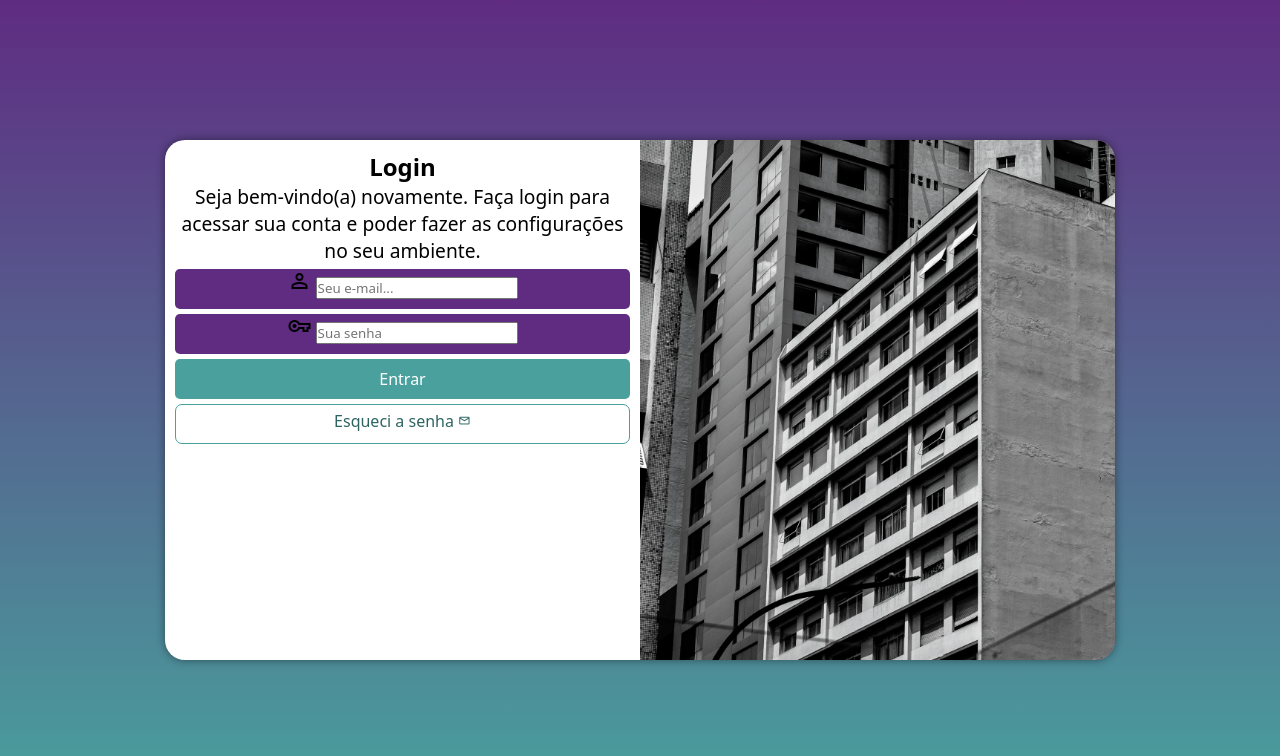
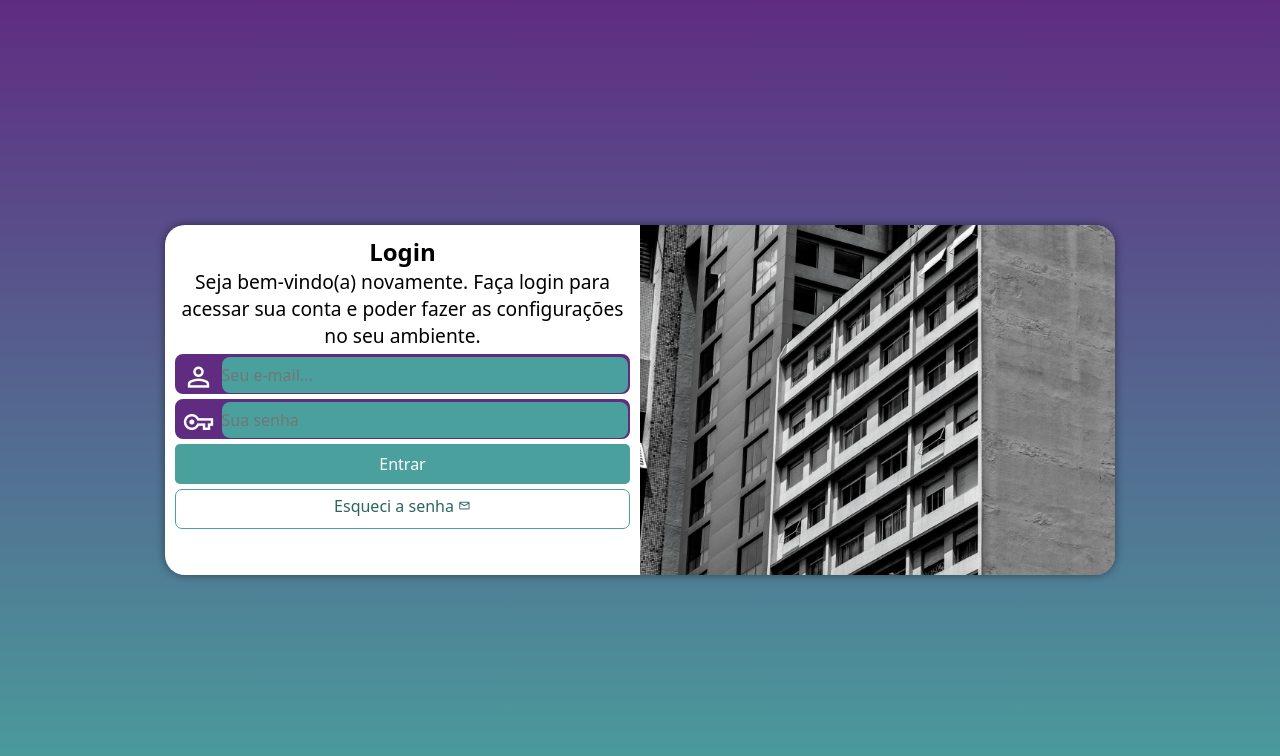
Before and after one commit to Douglas2903/projeto-login, a plain HTML site: page index.html in a window 1280 px wide. Drawn offline with nearby package versions, Linux system fonts and the light colour scheme.

Commit message:
finalização do projeto

```diff
--- a/estilos/media-querie.css
+++ b/estilos/media-querie.css
@@ -8,6 +8,7 @@
 
     section#login{
         width: 80vw;
+        height: 290px;
     }
 
     section#login div#imagem{
@@ -31,6 +32,7 @@
 
     section#login{
         width: 950px;
+        height: 350px;
     }
 
     section#login div#imagem{
--- a/estilos/style.css
+++ b/estilos/style.css
@@ -34,12 +34,12 @@ section#login{
     position: absolute;
     top: 50%;
     left: 50%;
-    transform: translate(-50%, -50%);
 
     overflow: hidden;
 
     box-shadow: 0px 0px 10px rgba(0, 0, 0, 0.452);
 
+    transform: translate(-50%, -50%);
     transition: width 0.3s, height 0.3s;
     transition-timing-function: ease;
 }
@@ -68,15 +68,38 @@ div#formulario p{
 
 form div.campo{
     background-color: #5f2c82;
+    border: 2px solid #5f2c82;
     display: block;
     width: 100%;
     height: 40px;
-    border-radius: 5px;
+    border-radius: 8px;
     margin: 5px 0px;
 }
 
 form label{
     display: none;
+}
+
+div.campo span{
+    color: white;
+    /* background-color: black; */
+    font-size: 2em;
+    width: 40px;
+    padding: 5px;
+}
+
+div.campo input{
+    background-color: #49a09d;
+    font-size: 1em;
+    width: calc(100% - 45px);
+    height: 100%;
+    border: 0px;
+    border-radius: 8px;
+    transform: translateY(-12px);
+}
+
+div.campo input:focus-within{
+    background-color: white;
 }
 
 form input[type=submit]{
```
